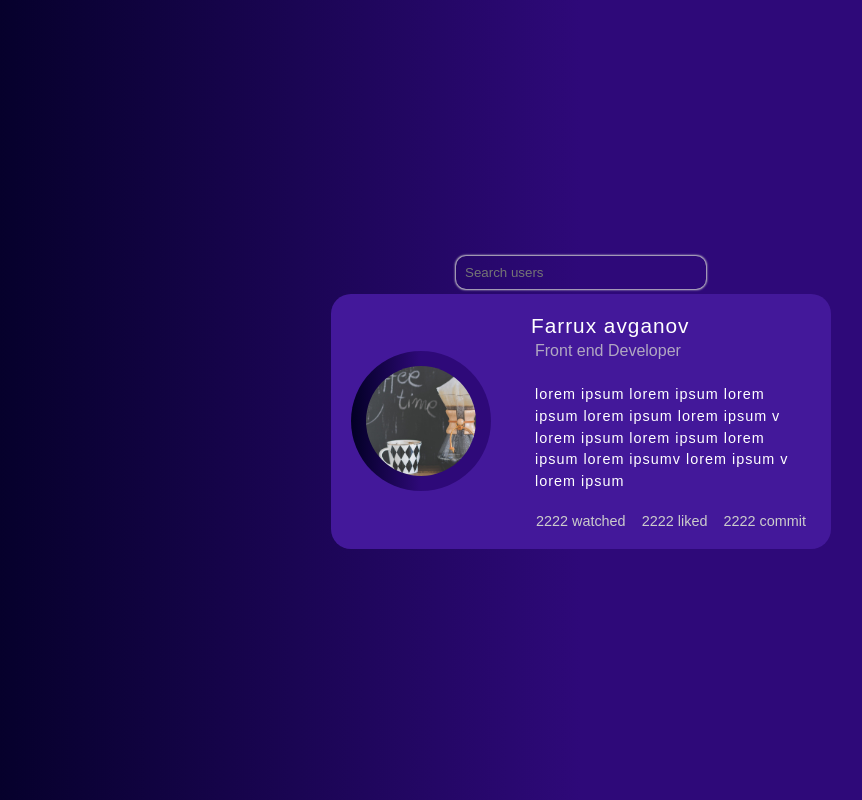
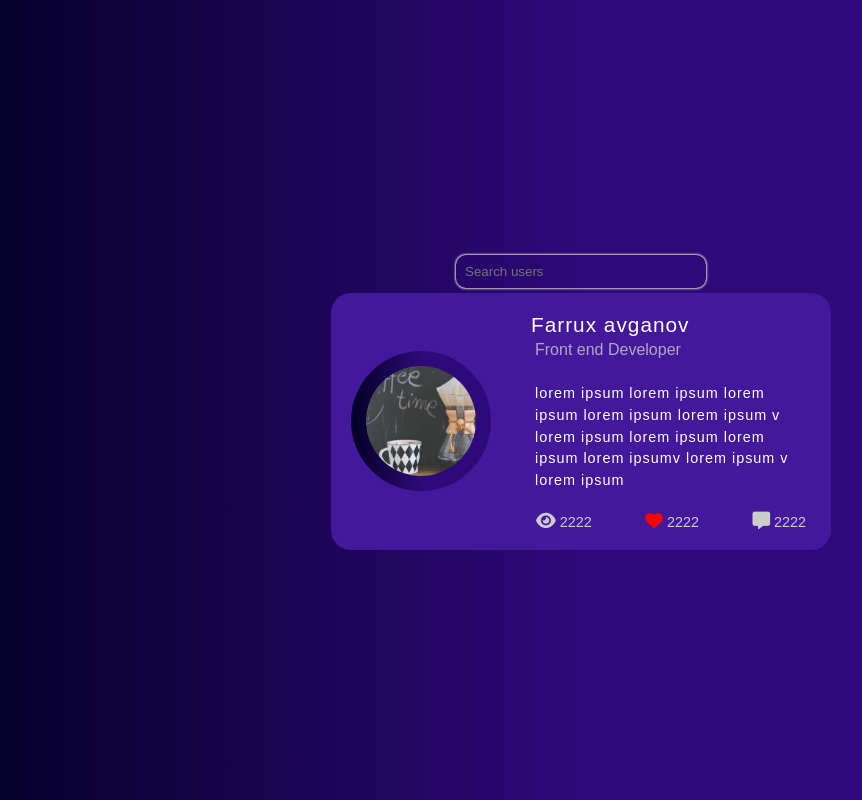
Before and after one commit to farruxavganov/github_profiles, a plain HTML site: page index.html in a window 1280 px wide. Shown: the whole page, without its empty margins (59-921 px from the left). Drawn offline with Linux system fonts and the light colour scheme.

Commit message:
added icons

```diff
--- a/index.html
+++ b/index.html
@@ -4,7 +4,7 @@
         <meta charset="UTF-8" />
         <meta name="viewport" content="width=device-width, initial-scale=1.0" />
         <title>GitHub profiles</title>
-
+        <link rel="stylesheet" href="https://cdnjs.cloudflare.com/ajax/libs/font-awesome/6.1.1/css/all.min.css" integrity="sha512-KfkfwYDsLkIlwQp6LFnl8zNdLGxu9YAA1QvwINks4PhcElQSvqcyVLLD9aMhXd13uQjoXtEKNosOWaZqXgel0g==" crossorigin="anonymous" referrerpolicy="no-referrer" />
         <!-- styles -->
          <link rel="stylesheet" href="styles.css" />
     </head>
@@ -26,9 +26,9 @@
                     </p>
 
                    <ul class="profile__datas">
-                       <li class="profile__data"><span>2222</span> watched</li>
-                       <li class="profile__data"><span>2222</span> liked</li>
-                       <li class="profile__data"><span>2222</span> commit</li>
+                       <li class="profile__data"><i class="fa-solid fa-eye"></i> <span>2222</span></li>
+                       <li class="profile__data"><i class="fa-solid fa-heart"></i> <span>2222</span></li>
+                       <li class="profile__data"><i class="fa-solid fa-message"></i> <span>2222</span></li>
                    </ul>
                 </div>
             </div>
--- a/styles.css
+++ b/styles.css
@@ -95,3 +95,11 @@ img {
     margin: 0 5px;
     font-size: .9rem;
 }
+
+.profile__data i {
+    font-size: 1.1rem;
+}
+
+.profile__data:nth-child(2) i {
+    color: red;
+}
```
